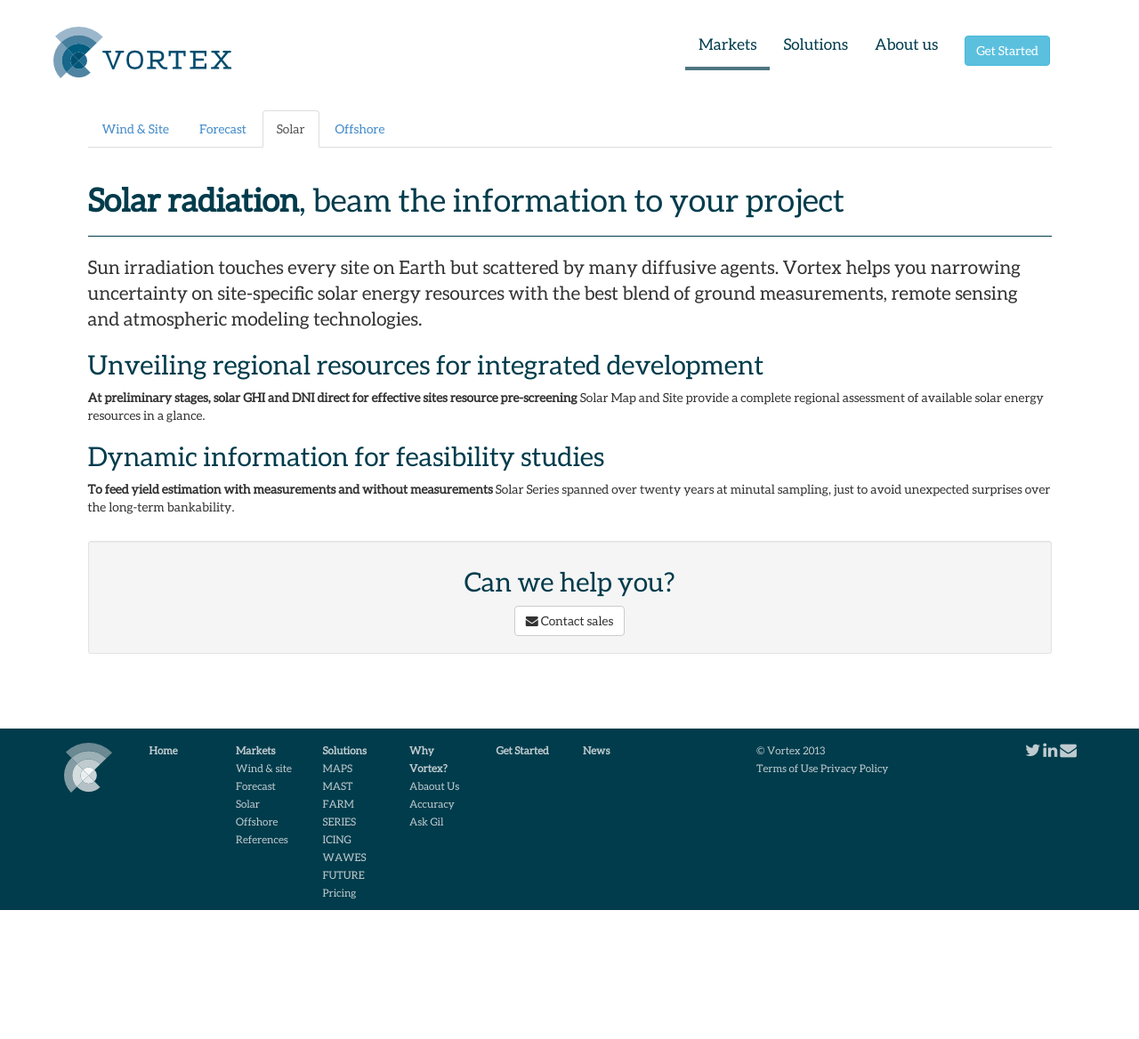
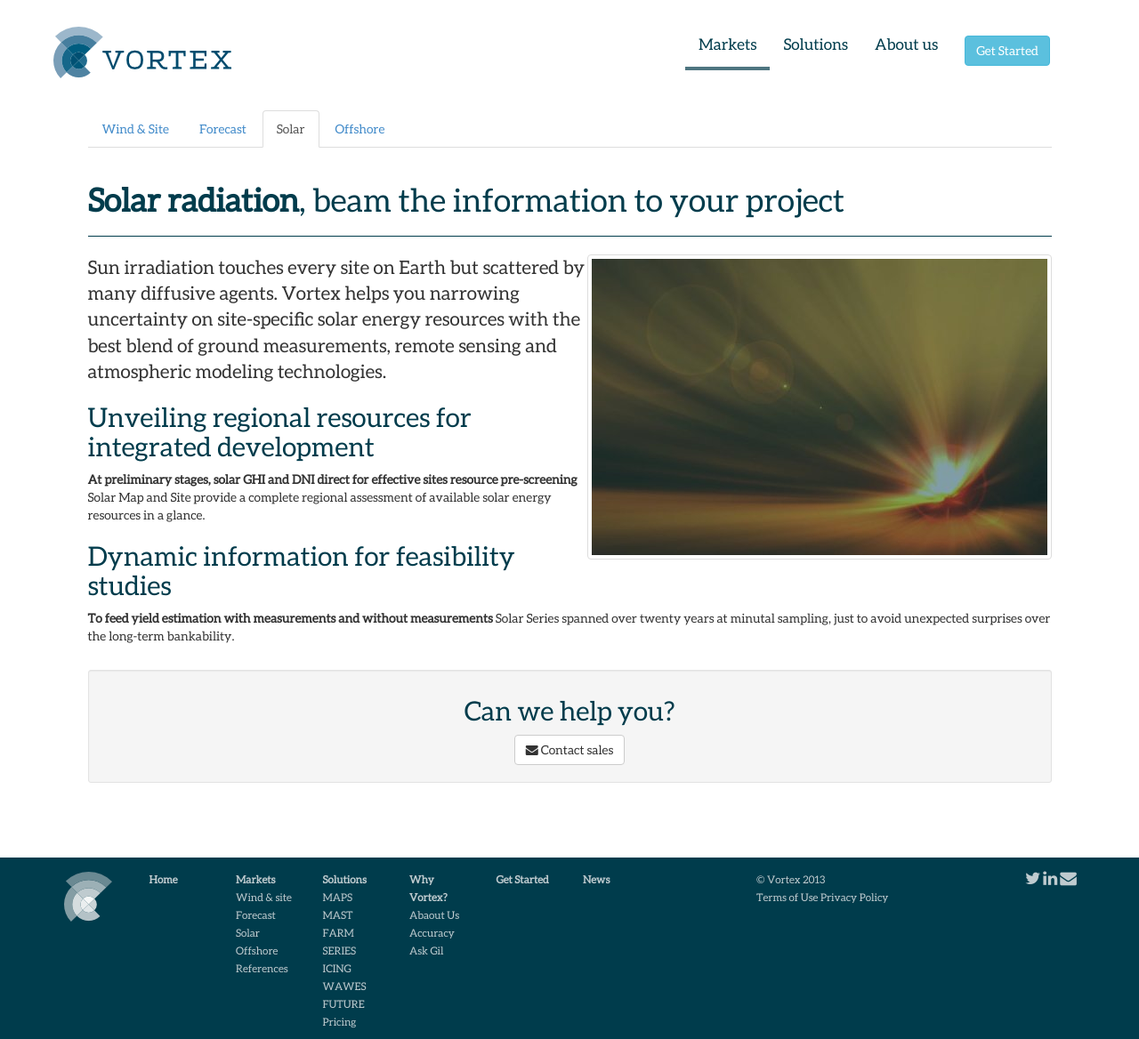
Before and after one commit to vortex-es/vortex-es.github.io, a Jekyll site: the page built from markets/solar.md, in a window 1280 px wide and 1168 px high. Shown: the whole window at 89% size. Built offline with Jekyll 4.4.1, drawn with Linux system fonts in a browser that asks for light colours; Markdown is read by kramdown in place of the engine named in the settings.

Commit message:
offshore i solar amb img featured.

```diff
--- a/markets/solar.md
+++ b/markets/solar.md
@@ -3,6 +3,7 @@
 slug: markets
 title: Solar radiation
 subtitle: beam the information to your project
+featured-img-url: 04-bg-slide-solar-512.jpg
 keywords: forecast, service, energy, management, imbalance
 ---
 
```
Also changed, not shown: markets/offshore.md (+1 -0 lines), assets/img/04-bg-slide-solar-512.jpg (added), assets/img/05-bg-slide-offshore-512.jpg (added).
